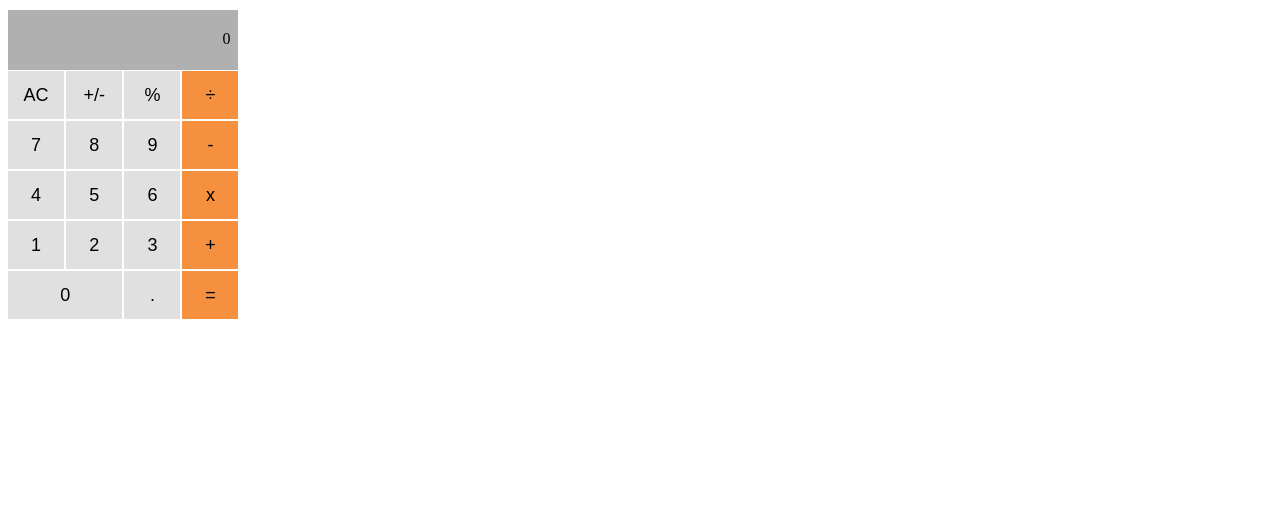
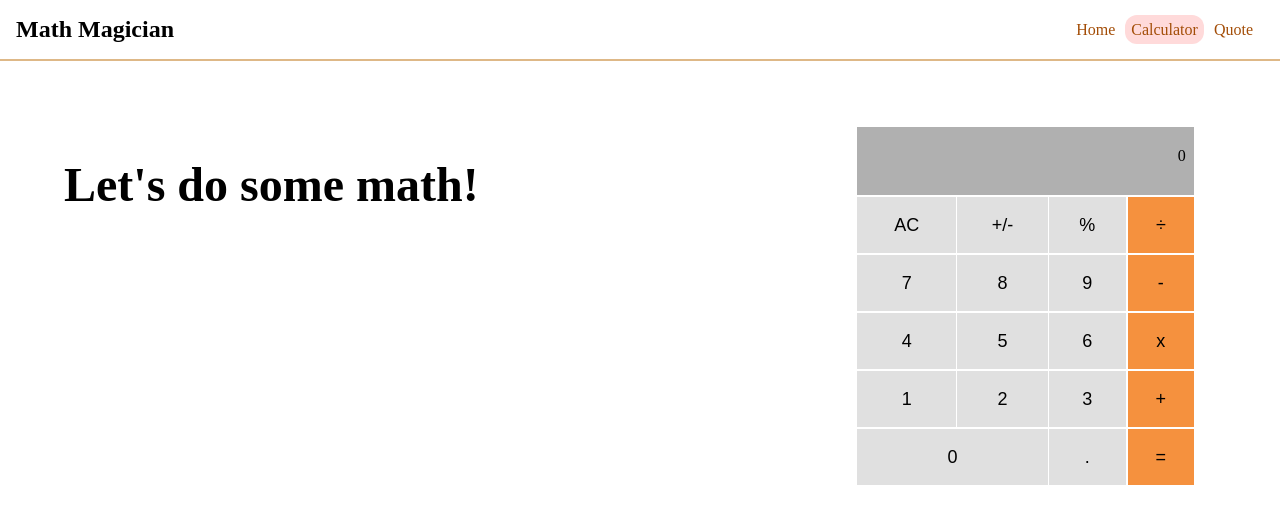
Before and after one commit to Moathal/calculator-react, a React (Create React App) app: page /calculator in a window 1280 px wide. Shown: the top 524 px of the page. Built offline with nearby package versions, Linux system fonts and the light colour scheme.

Commit message:
Complete Project
This pull request is representing the Full project

- Added ,  &

- Added styling for each page

```diff
--- a/package.json
+++ b/package.json
@@ -10,6 +10,7 @@
     "big.js": "^6.2.1",
     "react": "^18.2.0",
     "react-dom": "^18.2.0",
+    "react-router-dom": "^6.4.0",
     "react-scripts": "5.0.1",
     "web-vitals": "^2.1.4"
   },
--- a/src/App.css
+++ /dev/null
@@ -1,35 +0,0 @@
-.calc {
-  width: calc(13.9rem + 4px);
-  padding: 2px;
-  display: flex;
-  align-items: center;
-  justify-content: center;
-  flex-direction: column;
-}
-
-.scrn {
-  height: 2.5rem;
-  border: none;
-  background-color: #b0b0b0;
-  width: 13.9rem;
-  text-align: right;
-  padding-top: 1.25rem;
-  padding-right: 0.5rem;
-}
-
-.btn {
-  width: 3.5rem;
-  height: 3rem;
-  background-color: #e0e0e0;
-  border: 0;
-  padding: 8px;
-  font-size: large;
-}
-
-.wide {
-  width: 7.15rem;
-}
-
-.op {
-  background-color: #f5913e;
-}
--- a/src/App.js
+++ b/src/App.js
@@ -1,7 +1,56 @@
 import React from 'react';
+import {
+  NavLink,
+  Route,
+  Routes,
+}
+  from 'react-router-dom';
+import Home from './components/home';
+import Quote from './components/quote';
 import Calculator from './components/calculator';
-import './App.css';
+import './components/App.css';
 
-const App = () => <Calculator />;
+const App = () => (
+  <>
+    <nav className="header">
+      <h1>Math Magician</h1>
+      <ul>
+        <li>
+          <NavLink
+            className={({ isActive }) => (isActive ? 'active' : '')}
+            to="/"
+            end="true"
+          >
+            Home
+          </NavLink>
+        </li>
+        <li>
+          <NavLink
+            className={({ isActive }) => (isActive ? 'active' : '')}
+            to="/calculator"
+            end="true"
+          >
+            Calculator
+          </NavLink>
+        </li>
+        <li>
+          <NavLink
+            className={({ isActive }) => (isActive ? 'active' : '')}
+            to="/quote"
+            end="true"
+          >
+            Quote
+          </NavLink>
+        </li>
+      </ul>
+    </nav>
+    <Routes>
+      <Route path="/" element={<Home />} />
+      <Route path="/calculator" element={<Calculator />} />
+      <Route path="/quote" element={<Quote />} />
+      <Route path="/*" element={<h2>NOT FOUND!!</h2>} />
+    </Routes>
+  </>
+);
 
 export default App;
--- /dev/null
+++ b/src/components/App.css
@@ -0,0 +1,45 @@
+.header {
+  width: calc(100% - 2rem);
+  display: flex;
+  justify-content: space-between;
+  align-items: center;
+  margin: 0;
+  padding: 1rem;
+  border-bottom-color: burlywood;
+  border-bottom-style: solid;
+  border-bottom-width: 2px;
+}
+
+ul {
+  list-style: none;
+  display: flex;
+  justify-content: space-evenly;
+  align-items: center;
+  margin-right: 3px;
+}
+
+li {
+  margin: 2px;
+}
+
+a {
+  padding: 6px;
+  color: #a34d07;
+  text-decoration: none;
+  height: 100%;
+  width: 100%;
+}
+
+li:hover {
+  background-color: #ffdada;
+  border-radius: 8px;
+}
+
+li:active {
+  background-color: #f8c4c4;
+}
+
+.active {
+  background-color: #ffdada;
+  border-radius: 12px;
+}
--- /dev/null
+++ b/src/components/Calculator.css
@@ -0,0 +1,58 @@
+.calculatorPage {
+  padding: 4rem;
+  display: flex;
+  justify-content: space-between;
+  align-items: flex-start;
+  width: calc(100% - 8rem);
+}
+
+h2.calcHead {
+  margin-top: 2rem;
+}
+
+.calc {
+  width: 30%;
+  padding: 2px;
+  display: flex;
+  align-items: center;
+  justify-content: center;
+  flex-direction: column;
+  margin-right: 16px;
+}
+
+.scrn {
+  height: 3rem;
+  border: none;
+  background-color: #b0b0b0;
+  width: 95.2%;
+  text-align: right;
+  padding-top: 1.25rem;
+  padding-right: 0.5rem;
+}
+
+table {
+  width: calc(100% - 8px);
+}
+
+.btn {
+  width: 100%;
+  height: 3.5rem;
+  background-color: #e0e0e0;
+  border: 0;
+  padding: 8px;
+  font-size: large;
+  margin-top: 1px;
+}
+
+.wide {
+  width: 100%;
+  margin-right: 1px;
+  margin-top: 1px;
+}
+
+.op {
+  background-color: #f5913e;
+  margin-left: 1px;
+  margin-top: 1px;
+  width: 100%;
+}
--- a/src/components/calculator.js
+++ b/src/components/calculator.js
@@ -1,5 +1,6 @@
 import React, { useState } from 'react';
 import calculate from '../logic/calculate';
+import './Calculator.css';
 
 function handleClick(event, state, setter) {
   const buttonName = event.target.innerText;
@@ -11,13 +12,15 @@ const Calculator = () => {
   const [state, setter] = useState({ total: 0, operation: null, next: null });
   const { total, next, operation } = state;
   return (
+    <div className="calculatorPage">
+      <h2 className="calcHead">Let&apos;s do some math!</h2>
       <div className="calc">
         <div className="scrn">
           {total}
           {operation}
           {next}
         </div>
-      <table cellSpacing="0" className="numsANDops">
+        <table cellSpacing="1" className="numsANDops">
           <tr>
             <td>
               <button
@@ -29,83 +32,143 @@ const Calculator = () => {
               </button>
             </td>
             <td>
-            <button onClick={(event) => handleClick(event, state, setter)} type="button" className="btn">
+              <button
+                onClick={(event) => handleClick(event, state, setter)}
+                type="button"
+                className="btn"
+              >
                 +/-
               </button>
             </td>
             <td>
-            <button onClick={(event) => handleClick(event, state, setter)} type="button" className="btn">
+              <button
+                onClick={(event) => handleClick(event, state, setter)}
+                type="button"
+                className="btn"
+              >
                 %
               </button>
             </td>
             <td>
-            <button onClick={(event) => handleClick(event, state, setter)} type="button" className="btn op">
+              <button
+                onClick={(event) => handleClick(event, state, setter)}
+                type="button"
+                className="btn op"
+              >
                 ÷
               </button>
             </td>
           </tr>
           <tr>
             <td>
-            <button onClick={(event) => handleClick(event, state, setter)} type="button" className="btn num">
+              <button
+                onClick={(event) => handleClick(event, state, setter)}
+                type="button"
+                className="btn num"
+              >
                 7
               </button>
             </td>
             <td>
-            <button onClick={(event) => handleClick(event, state, setter)} type="button" className="btn num">
+              <button
+                onClick={(event) => handleClick(event, state, setter)}
+                type="button"
+                className="btn num"
+              >
                 8
               </button>
             </td>
             <td>
-            <button onClick={(event) => handleClick(event, state, setter)} type="button" className="btn num">
+              <button
+                onClick={(event) => handleClick(event, state, setter)}
+                type="button"
+                className="btn num"
+              >
                 9
               </button>
             </td>
             <td>
-            <button onClick={(event) => handleClick(event, state, setter)} type="button" className="btn op">
+              <button
+                onClick={(event) => handleClick(event, state, setter)}
+                type="button"
+                className="btn op"
+              >
                 -
               </button>
             </td>
           </tr>
           <tr>
             <td>
-            <button onClick={(event) => handleClick(event, state, setter)} type="button" className="btn num">
+              <button
+                onClick={(event) => handleClick(event, state, setter)}
+                type="button"
+                className="btn num"
+              >
                 4
               </button>
             </td>
             <td>
-            <button onClick={(event) => handleClick(event, state, setter)} type="button" className="btn num">
+              <button
+                onClick={(event) => handleClick(event, state, setter)}
+                type="button"
+                className="btn num"
+              >
                 5
               </button>
             </td>
             <td>
-            <button onClick={(event) => handleClick(event, state, setter)} type="button" className="btn num">
+              <button
+                onClick={(event) => handleClick(event, state, setter)}
+                type="button"
+                className="btn num"
+              >
                 6
               </button>
             </td>
             <td>
-            <button onClick={(event) => handleClick(event, state, setter)} type="button" className="btn op">
+              <button
+                onClick={(event) => handleClick(event, state, setter)}
+                type="button"
+                className="btn op"
+              >
                 x
               </button>
             </td>
           </tr>
           <tr>
             <td>
-            <button onClick={(event) => handleClick(event, state, setter)} type="button" className="btn num">
+              <button
+                onClick={(event) => handleClick(event, state, setter)}
+                type="button"
+                className="btn num"
+              >
                 1
               </button>
             </td>
             <td>
-            <button onClick={(event) => handleClick(event, state, setter)} type="button" className="btn num">
+              <button
+                onClick={(event) => handleClick(event, state, setter)}
+                type="button"
+                className="btn num"
+              >
                 2
               </button>
             </td>
             <td>
-            <button onClick={(event) => handleClick(event, state, setter)} type="button" className="btn num">
+              <button
+                onClick={(event) => handleClick(event, state, setter)}
+                type="button"
+                className="btn num"
+              >
                 3
               </button>
             </td>
             <td>
-            <button onClick={(event) => handleClick(event, state, setter)} type="button" className="btn op">
+              <button
+                onClick={(event) => handleClick(event, state, setter)}
+                type="button"
+                className="btn op"
+              >
                 +
               </button>
             </td>
@@ -121,18 +184,27 @@ const Calculator = () => {
               </button>
             </td>
             <td>
-            <button onClick={(event) => handleClick(event, state, setter)} type="button" className="btn">
+              <button
+                onClick={(event) => handleClick(event, state, setter)}
+                type="button"
+                className="btn"
+              >
                 .
               </button>
             </td>
             <td>
-            <button onClick={(event) => handleClick(event, state, setter)} type="button" className="btn op">
+              <button
+                onClick={(event) => handleClick(event, state, setter)}
+                type="button"
+                className="btn op"
+              >
                 =
               </button>
             </td>
           </tr>
         </table>
       </div>
+    </div>
   );
 };
 
--- /dev/null
+++ b/src/components/home.css
@@ -0,0 +1,17 @@
+.home {
+  padding: 4rem;
+  display: flex;
+  flex-direction: column;
+  justify-content: center;
+  align-items: flex-start;
+  height: 100%;
+  gap: 2rem;
+}
+
+h2.homeHead {
+  margin-bottom: 2.5rem;
+}
+
+p {
+  font-size: 1.25rem;
+}
--- /dev/null
+++ b/src/components/home.js
@@ -0,0 +1,28 @@
+import React from 'react';
+import './home.css';
+
+const Home = () => (
+  <div className="home">
+    <h2 className="homeHead">Welcome to our page!</h2>
+    <p>
+      Lorem ipsum dolor sit amet consectetur adipisicing elit. Molestias
+      consequuntur blanditiis libero aut doloremque sint aliquam incidunt
+      mollitia deserunt eligendi quo praesentium, placeat voluptas sequi
+      cupiditate sit, voluptatum debitis. Neque est officia perspiciatis
+      architecto nesciunt laudantium vitae? Excepturi veritatis quidem rem
+      tenetur quis odio accusantium expedita, aperiam explicabo, mollitia
+      nobis?
+    </p>
+    <p>
+      Lorem ipsum dolor sit, amet consectetur adipisicing elit. Laborum ea
+      expedita corporis doloremque quisquam ipsam consequatur porro qui quam
+      atque aperiam cupiditate autem eum, facere suscipit vero molestiae
+      maiores sequi. Quaerat illum itaque consectetur facilis ullam? Explicabo
+      maxime modi asperiores eaque, consequuntur quidem dolor neque aperiam,
+      odit earum laudantium laboriosam delectus velit tempore sint atque esse
+      impedit ipsum sequi at pariatur error, minus dolorem doloremque. Ullam.
+    </p>
+  </div>
+);
+
+export default Home;
--- /dev/null
+++ b/src/components/quote.css
@@ -0,0 +1,20 @@
+.quote {
+  padding: 3rem;
+  display: flex;
+  flex-direction: column;
+  justify-content: center;
+  align-items: center;
+  height: calc(100% - 12rem);
+}
+
+h3 {
+  color: #a34d07;
+  text-align: right;
+  width: calc(100% - 3rem);
+  margin-top: 2.5rem;
+}
+
+q {
+  font-size: 1.8rem;
+  text-align: center;
+}
--- /dev/null
+++ b/src/components/quote.js
@@ -0,0 +1,14 @@
+import React from 'react';
+import './quote.css';
+
+const Quote = () => (
+  <div className="quote">
+    <q>
+      Mathematics is not about numbers, equations, computations, or
+      algorithms: it is about understanding.
+    </q>
+    <h3>William Paul Thurston</h3>
+  </div>
+);
+
+export default Quote;
--- /dev/null
+++ b/src/index.css
@@ -0,0 +1,27 @@
+* {
+  margin: 0;
+  padding: 0;
+}
+
+html,
+body {
+  height: 100%;
+  width: 100%;
+  display: flex;
+  justify-content: center;
+}
+
+#root {
+  display: flex;
+  flex-direction: column;
+  justify-content: flex-start;
+  align-items: center;
+  width: 100%;
+  height: 100%;
+  margin: 0;
+  padding: 0;
+}
+
+h2 {
+  font-size: 3rem;
+}
--- a/src/index.js
+++ b/src/index.js
@@ -1,10 +1,14 @@
 import React from 'react';
 import ReactDOM from 'react-dom/client';
+import { BrowserRouter } from 'react-router-dom';
+import './index.css';
 import App from './App';
 
 const root = ReactDOM.createRoot(document.getElementById('root'));
 root.render(
   <React.StrictMode>
-    <App />
+    <BrowserRouter>
+      <App />
+    </BrowserRouter>
   </React.StrictMode>,
 );
```
Also changed, not shown: 1 other file (tests, documents, lock files or other folders). Lines whose indentation alone changed are shown as unchanged.
